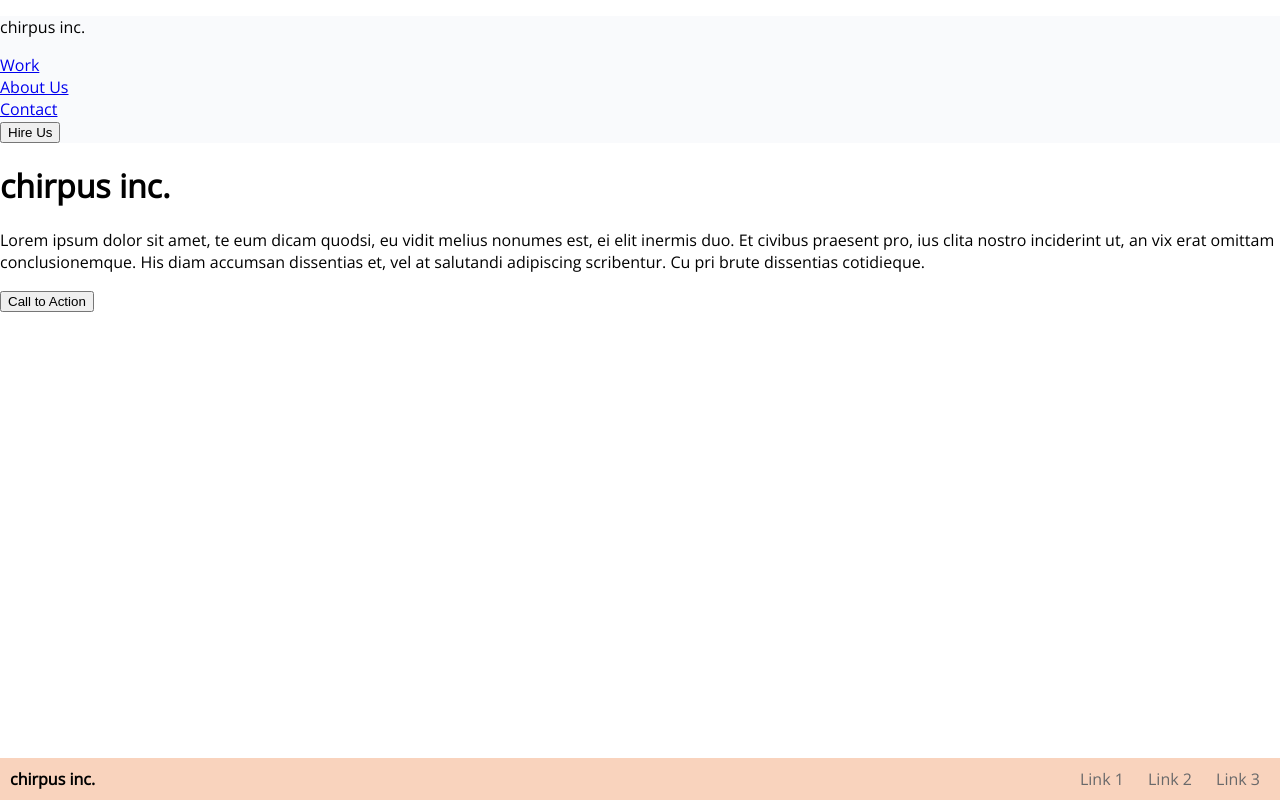
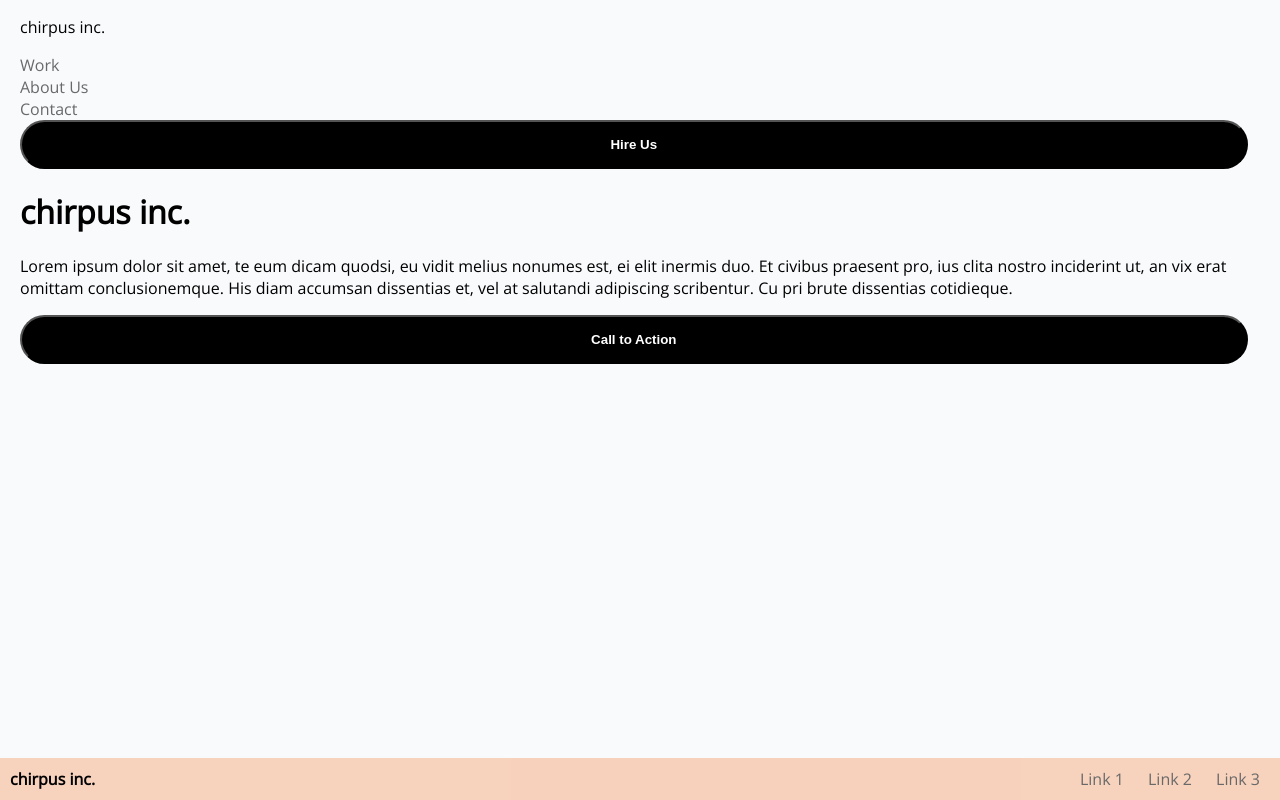
Before and after one commit to AFrench92/html-css-lab1, a plain HTML site: page index.html in a window 1280 px wide. Drawn offline with nearby package versions, Linux system fonts and the light colour scheme.

Commit message:
finished buttons

```diff
--- a/index.html
+++ b/index.html
@@ -10,15 +10,15 @@
 <body class="body-content">
     <header class="header-content">
         <p>chirpus inc.</p>
-        <div><a class="headerlinks" href="null">Work</a></div>
-        <div><a class="headerlinks" href="null">About Us</a></div>
-        <div><a class="headerlinks" href="null">Contact</a></div>
-        <div><button>Hire Us</button></div>
+        <div><a class="header-links" href="null">Work</a></div>
+        <div><a class="header-links" href="null">About Us</a></div>
+        <div><a class="header-links" href="null">Contact</a></div>
+        <div><button class="button">Hire Us</button></div>
     </header>
     <main class="main-content">
         <h1>chirpus inc.</h1>
         <p>Lorem ipsum dolor sit amet, te eum dicam quodsi, eu vidit melius nonumes est, ei elit inermis duo. Et civibus praesent pro, ius clita nostro inciderint ut, an vix erat omittam conclusionemque. His diam accumsan dissentias et, vel at salutandi adipiscing scribentur. Cu pri brute dissentias cotidieque.</p>
-        <button>Call to Action</button>
+        <button class="button">Call to Action</button>
     </main>
     <footer class="footer-content">
         <div class="footer-text">
--- a/style.css
+++ b/style.css
@@ -5,14 +5,26 @@ body{
 
 .body-content{
     font-family: open sans;
+    background-color: #f9fafc
 }
 
 .header-content{
     background-color: #f9fafc;
+    padding: 0 20px;
+}
+
+.button{
+    background-color: #000;
+    border-color: #000;
+    color: #fff;
+    width: 99%;
+    border-radius: 30px;
+    padding: 15px;
+    font-weight: bold;
 }
 
 .main-content{
-
+    padding: 0 20px;
 }
 
 .footer-content{
```
